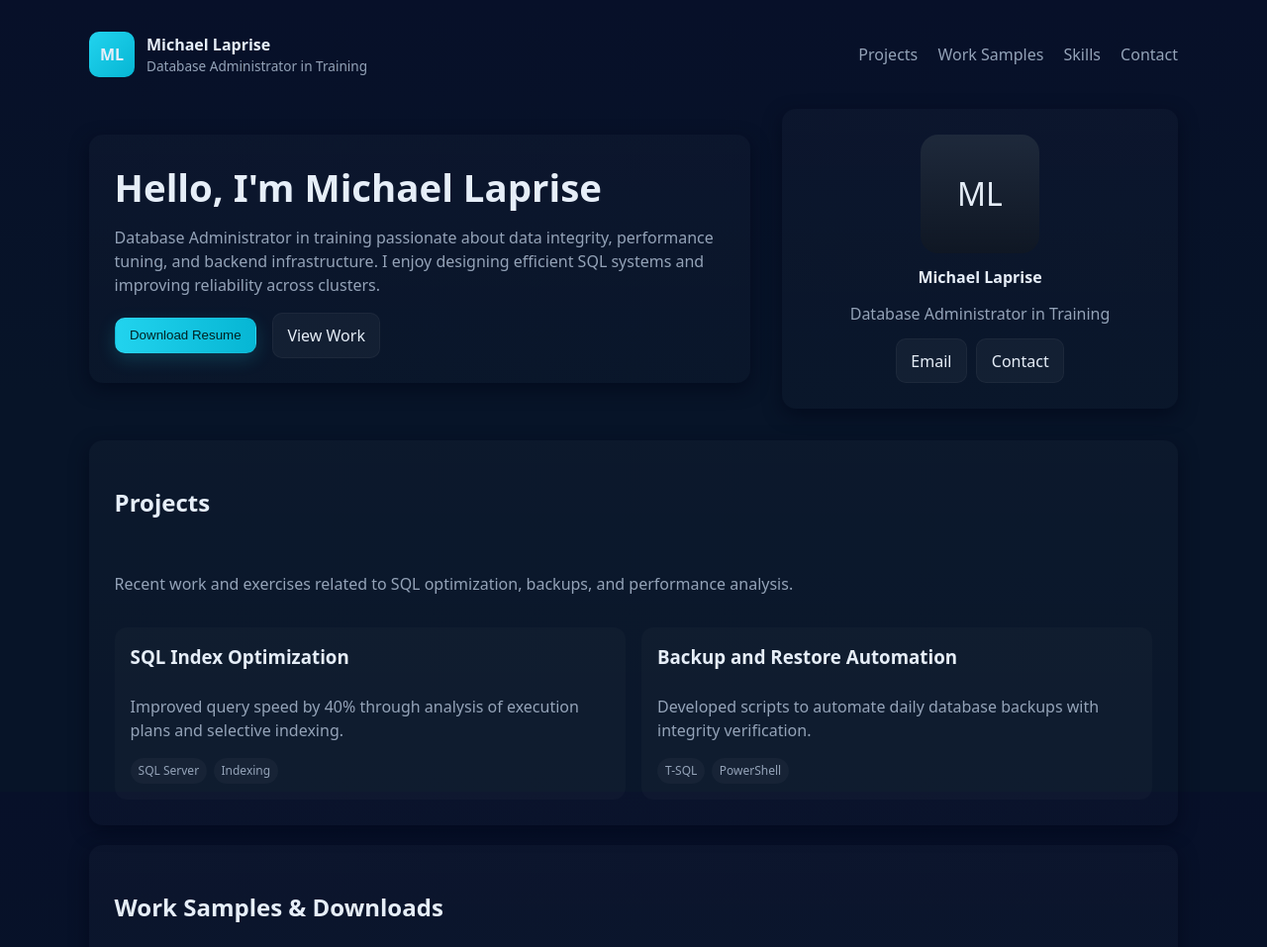
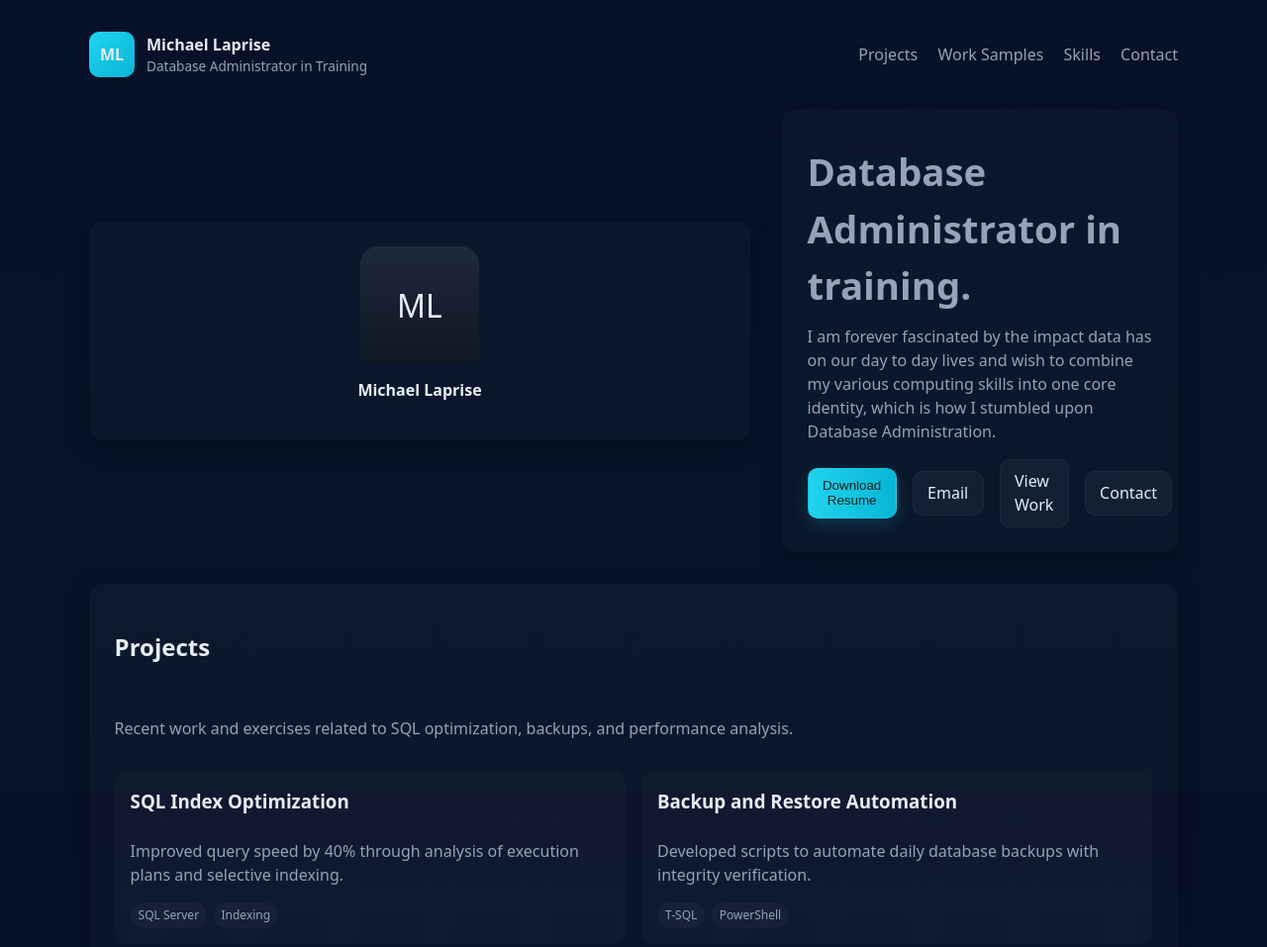
Before and after one commit to AGenericBird/general-projects, a plain HTML site: page main_page.html in a window 1280 px wide. Shown: the top 957 px of the page at 99% size. Drawn offline with Linux system fonts and the light colour scheme.

Commit message:
worked on and updated

```diff
--- a/main_page.html
+++ b/main_page.html
@@ -25,25 +25,30 @@
       </nav>
     </header>
 
+
+
     <section class="hero">
+            <aside class="card profile">
+        <div class="avatar">ML</div>
+        <div style="font-weight:700">Michael Laprise</div>
+        <div class="cta">
+        </div>
+      </aside>
+
+
+
       <div class="card">
-        <h1>Hello, I'm Michael Laprise</h1>
-        <p class="subtitle">Database Administrator in training passionate about data integrity, performance tuning, and backend infrastructure. I enjoy designing efficient SQL systems and improving reliability across clusters.</p>
+        <h1 class="subtitle">Database Administrator in training.</h1>
+        <p class="subtitle">I am forever fascinated by the impact data has on our day to day lives and wish to combine my
+          various computing skills into one core identity, which is how I stumbled upon Database Administration.
+        </p>
         <div class="row" style="margin-top:1rem">
-          <button class="btn primary" onclick="downloadResume()">Download Resume</button>
+          <button class="btn primary" href="Documents/Resume - Michael Laprise.pdf" target="_blank" onclick="downloadResume()">Download Resume</button>
+          <a class="btn" href="mailto:milaprise2@gmail.com">Email</a>
           <a href="#work" class="btn">View Work</a>
+          <a class="btn" href="#contact">Contact</a>
         </div>
       </div>
-
-      <aside class="card profile">
-        <div class="avatar">ML</div>
-        <div style="font-weight:700">Michael Laprise</div>
-        <div class="muted">Database Administrator in Training</div>
-        <div class="cta">
-          <a class="btn" href="mailto:michael@example.com">Email</a>
-          <a class="btn" href="#contact">Contact</a>
-        </div>
-      </aside>
     </section>
 
     <main>
@@ -65,6 +70,8 @@
         </div>
       </section>
 
+
+
       <section id="work" class="section card">
         <h2>Work Samples & Downloads</h2>
         <p class="muted">Here are some examples of work I have done related to the IT field throughout the years.</p>
@@ -74,6 +81,9 @@
           <li><a href="files/database_design.pdf" download>Computer building projects</a></li>
         </ul>
       </section>
+
+
+
 
       <section id="skills" class="section card">
         <h2>Skills</h2>
@@ -93,6 +103,9 @@
         </div>
       </section>
 
+
+
+
       <section id="contact" class="section card">
         <h2>Contact</h2>
         <p class="muted">Feel free to reach out to me at MiLaprise2@gmail.com</p>
@@ -102,11 +115,13 @@
     <footer class="muted">© <span id="year"></span> Michael Laprise</footer>
   </div>
 
+
+
   <script>
     document.getElementById('year').textContent = new Date().getFullYear();
 
     function downloadResume(){
-      const url = 'files/Michael_Laprise_Resume.pdf'; // replace with actual file path
+      const url = 'Documents/Resume - Michael Laprise.pdf'; // replace with actual file path
       window.open(url, '_blank');
     }
 
```
Also changed, not shown: 1 other file.
